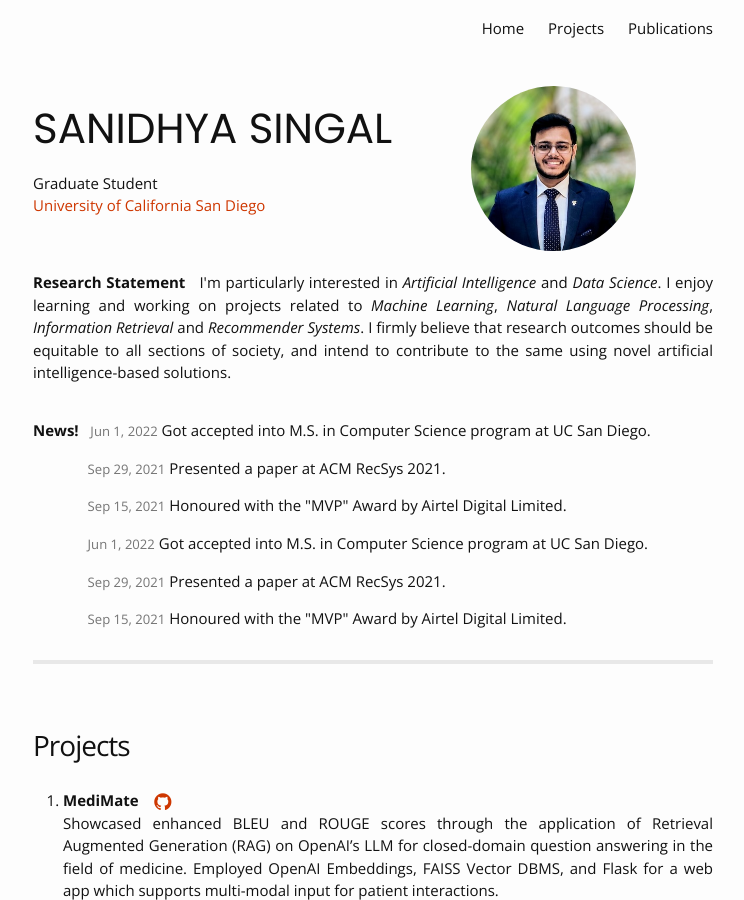
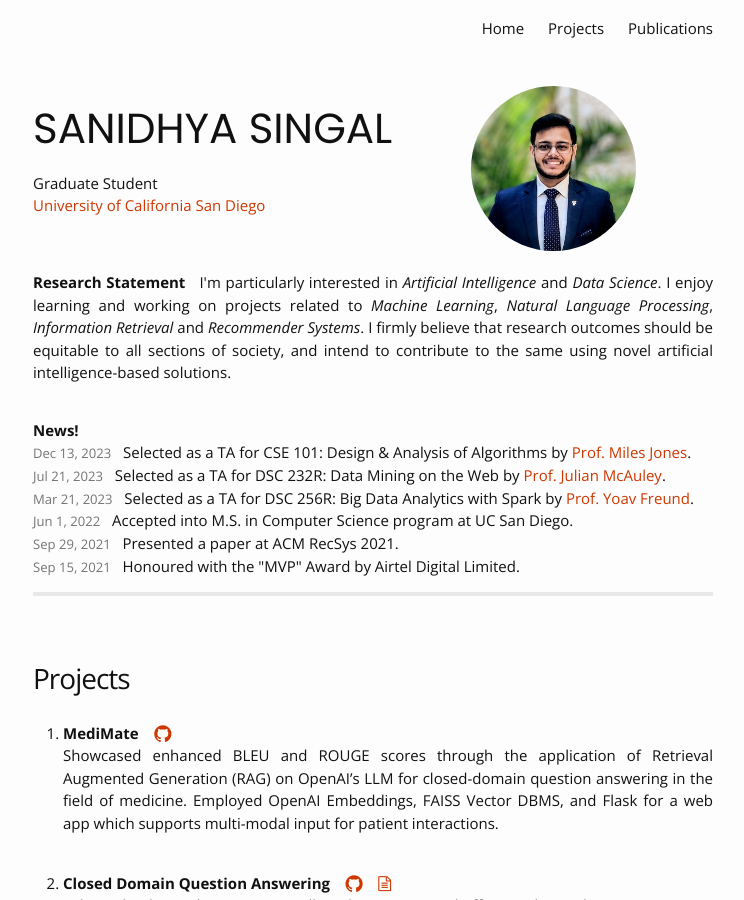
Before and after one commit to sayhitosandy/sayhitosandy.github.io, a Jekyll site: the page built from index.html, in a window 1280 px wide and 900 px high. Shown: the whole window, without its empty margins (267-1011 px from the left). Built offline with Jekyll 4.4.1, drawn with Linux system fonts in a browser that asks for light colours; nearby versions of some CDN libraries; the list of posts is cut into pages by our own code; a style sheet for code colours, icons or effects is not loaded.

Commit message:
Update news

```diff
--- a/index.html
+++ b/index.html
@@ -37,12 +37,13 @@ layout: home
 <!--    <hr />-->
     <div class="row news-block">
         <div class="col-md-12 col-lg-12">
-            <p style="display:inline"><strong>News!</strong> &nbsp; <p class="post-meta" style="display:inline"><time datetime="{{ page.date | date_to_xmlschema }}" itemprop="datePublished">{{ "2022-06-01" | date: "%b %-d, %Y" }}</time></p> Got accepted into M.S. in Computer Science program at UC San Diego.</p>
-            <p style="display:inline"><strong>&nbsp;&nbsp;&nbsp;&nbsp;&nbsp;&nbsp;&nbsp;&nbsp;&nbsp;&nbsp;&nbsp;</strong> &nbsp; <p class="post-meta" style="display:inline"><time datetime="{{ page.date | date_to_xmlschema }}" itemprop="datePublished">{{ "2021-09-29" | date: "%b %-d, %Y" }}</time></p> Presented a paper at ACM RecSys 2021.</p>
-            <p style="display:inline"><strong>&nbsp;&nbsp;&nbsp;&nbsp;&nbsp;&nbsp;&nbsp;&nbsp;&nbsp;&nbsp;&nbsp;</strong> &nbsp; <p class="post-meta" style="display:inline"><time datetime="{{ page.date | date_to_xmlschema }}" itemprop="datePublished">{{ "2021-09-15" | date: "%b %-d, %Y" }}</time></p> Honoured with the "MVP" Award by Airtel Digital Limited.</p>
-            <p style="display:inline"><strong>&nbsp;&nbsp;&nbsp;&nbsp;&nbsp;&nbsp;&nbsp;&nbsp;&nbsp;&nbsp;&nbsp;</strong> &nbsp; <p class="post-meta" style="display:inline"><time datetime="{{ page.date | date_to_xmlschema }}" itemprop="datePublished">{{ "2022-06-01" | date: "%b %-d, %Y" }}</time></p> Got accepted into M.S. in Computer Science program at UC San Diego.</p>
-            <p style="display:inline"><strong>&nbsp;&nbsp;&nbsp;&nbsp;&nbsp;&nbsp;&nbsp;&nbsp;&nbsp;&nbsp;&nbsp;</strong> &nbsp; <p class="post-meta" style="display:inline"><time datetime="{{ page.date | date_to_xmlschema }}" itemprop="datePublished">{{ "2021-09-29" | date: "%b %-d, %Y" }}</time></p> Presented a paper at ACM RecSys 2021.</p>
-            <p style="display:inline"><strong>&nbsp;&nbsp;&nbsp;&nbsp;&nbsp;&nbsp;&nbsp;&nbsp;&nbsp;&nbsp;&nbsp;</strong> &nbsp; <p class="post-meta" style="display:inline"><time datetime="{{ page.date | date_to_xmlschema }}" itemprop="datePublished">{{ "2021-09-15" | date: "%b %-d, %Y" }}</time></p> Honoured with the "MVP" Award by Airtel Digital Limited.</p>
+            <p style="display:inline"><strong>News!</strong><br/>
+            <p class="post-meta" style="display:inline"><time datetime="{{ page.date | date_to_xmlschema }}" itemprop="datePublished">{{ "2023-12-13" | date: "%b %-d, %Y" }}</time></p> &nbsp; Selected as a TA for CSE 101: Design & Analysis of Algorithms by <a href="https://cseweb.ucsd.edu/~mej016/">Prof. Miles Jones</a>.<br/>
+            <p class="post-meta" style="display:inline"><time datetime="{{ page.date | date_to_xmlschema }}" itemprop="datePublished">{{ "2023-07-21" | date: "%b %-d, %Y" }}</time></p> &nbsp; Selected as a TA for DSC 232R: Data Mining on the Web by <a href="https://cseweb.ucsd.edu/~jmcauley/">Prof. Julian McAuley</a>.<br/>
+            <p class="post-meta" style="display:inline"><time datetime="{{ page.date | date_to_xmlschema }}" itemprop="datePublished">{{ "2023-03-21" | date: "%b %-d, %Y" }}</time></p> &nbsp; Selected as a TA for DSC 256R: Big Data Analytics with Spark by <a href="https://cseweb.ucsd.edu/~yfreund/">Prof. Yoav Freund</a>.<br/>
+            <p class="post-meta" style="display:inline"><time datetime="{{ page.date | date_to_xmlschema }}" itemprop="datePublished">{{ "2022-06-01" | date: "%b %-d, %Y" }}</time></p> &nbsp; Accepted into M.S. in Computer Science program at UC San Diego.<br/>
+            <p class="post-meta" style="display:inline"><time datetime="{{ page.date | date_to_xmlschema }}" itemprop="datePublished">{{ "2021-09-29" | date: "%b %-d, %Y" }}</time></p> &nbsp; Presented a paper at ACM RecSys 2021.<br/>
+            <p class="post-meta" style="display:inline"><time datetime="{{ page.date | date_to_xmlschema }}" itemprop="datePublished">{{ "2021-09-15" | date: "%b %-d, %Y" }}</time></p> &nbsp; Honoured with the "MVP" Award by Airtel Digital Limited.<br/>
         </div>
     </div>
     <hr />
```
